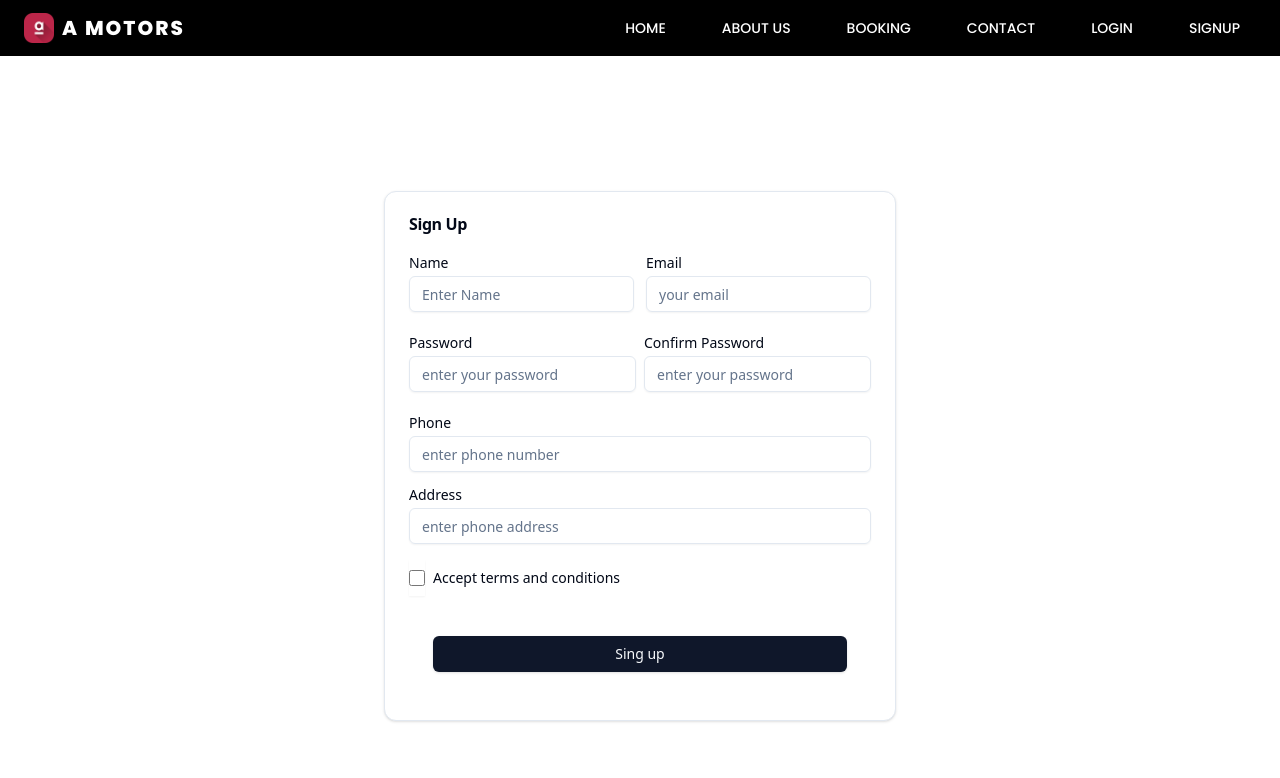
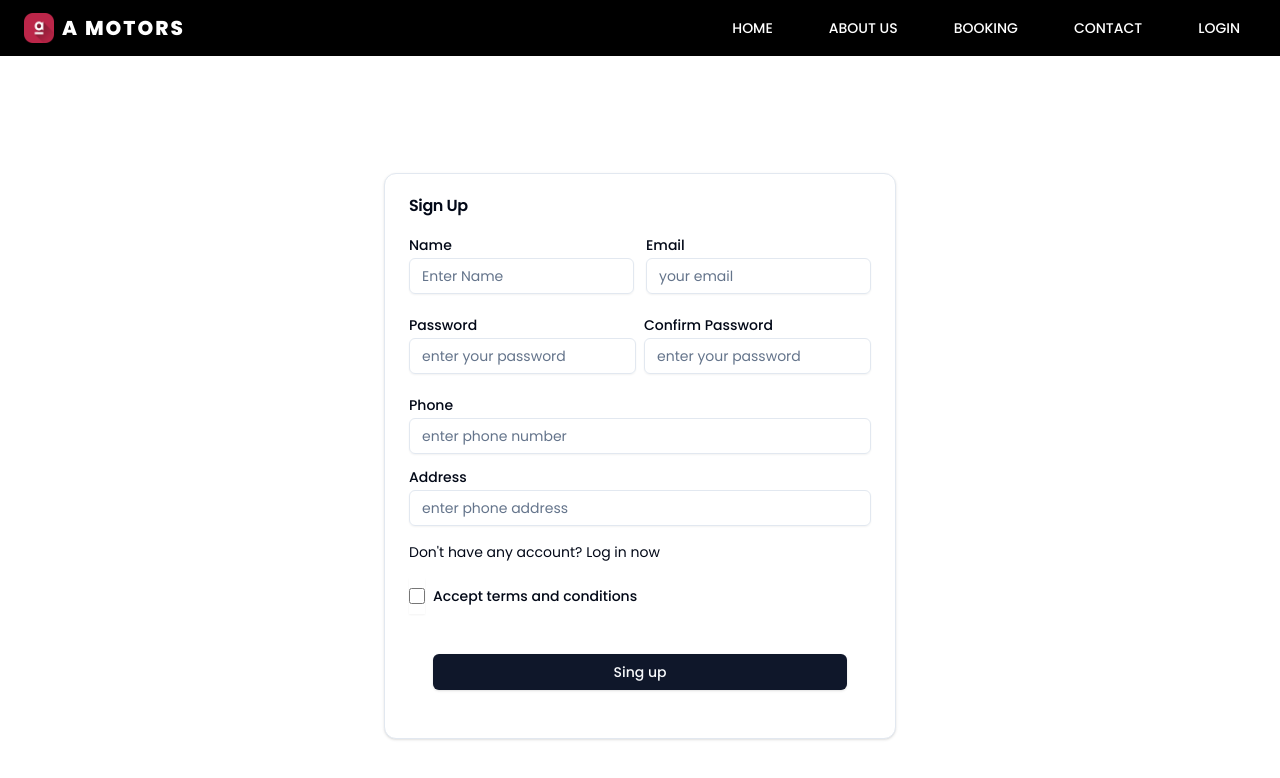
Before and after one commit to ashraf56/A-motors-Frontend, a React (Vite) app: page /signup in a window 1280 px wide. Shown: the top 778 px of the page. Built offline with nearby package versions, Linux system fonts and the light colour scheme.

Commit message:
Login and signup page error fixed

```diff
--- a/src/components/Authpage/Login.tsx
+++ b/src/components/Authpage/Login.tsx
@@ -14,6 +14,7 @@ import { setUser } from "@/redux/feature/auth/authSlice";
 import { useAppDispatch } from "@/redux/hook";
 import { tokenVerify } from "@/utills/Tokenverify";
 import { FieldValues, SubmitHandler, useForm } from "react-hook-form";
+import { Link } from "react-router-dom";
 import { toast } from "sonner";
 
 const Login = () => {
@@ -48,7 +49,7 @@ const Login = () => {
 
     }
     return (
-        <div className="flex flex-col justify-center items-center h-[80vh] my-10 md:my-0">
+        <div className="flex flex-col justify-center font-CustomFont items-center h-[80vh] my-10 md:my-0">
             <Card className="w-full max-w-lg">
                 <CardHeader>
                     <CardTitle>Log in now</CardTitle>
@@ -81,6 +82,9 @@ const Login = () => {
                                 })} />
                                 {errors.password && <span className="text-sm text-red-700"> {errors.password?.message as string} </span>}
                             </div>
+                            <div className="text-sm">
+                                <p>Don't have any account? <Link to={'/signup'}>Sign up now</Link></p>
+                            </div>
 
 
                         </div>
--- a/src/components/Authpage/Signup.tsx
+++ b/src/components/Authpage/Signup.tsx
@@ -10,6 +10,7 @@ import { Input } from "@/components/ui/input"
 import { Label } from "@/components/ui/label"
 import { useSignUpUserMutation } from "@/redux/feature/auth/authApi";
 import { FieldValues, SubmitHandler, useForm } from "react-hook-form";
+import { Link } from "react-router-dom";
 import { toast } from "sonner";
 
 
@@ -53,7 +54,7 @@ const Signup = () => {
 
     }
     return (
-        <div className="flex flex-col justify-center items-center h-[100vh] my-10 md:my-0">
+        <div className="flex flex-col justify-center font-CustomFont items-center h-[100vh] my-10 md:my-0">
             <Card className="w-full max-w-lg">
                 <CardHeader>
                     <CardTitle>Sign Up</CardTitle>
@@ -116,6 +117,9 @@ const Signup = () => {
                                 <Input id="address" placeholder="enter phone address" {...register('address')} />
                             </div>
 
+                            <div className="text-sm"                            >
+                                <p>Don't have any account? <Link to={'/login'}>Log in now</Link></p>
+                            </div>
                             <div className="flex items-center space-x-2 ">
                                 <Input id="terms"
                                     type="checkbox"
@@ -137,6 +141,7 @@ const Signup = () => {
                             </div>
                             {errors.terms && <span className="text-sm text-red-700">
                                 {errors.terms?.message as string} </span>}
+
                         </div>
 
                         <CardFooter className="flex justify-center mt-10">
--- a/src/page/Header.tsx
+++ b/src/page/Header.tsx
@@ -26,7 +26,7 @@ const Header = () => {
                         Home
                     </Link>
                 </Button>
-                <Button variant={'ghost'} size={"default"} className="uppercase bg-transparent hover:bg-transparent"  >
+                <Button variant={'ghost'} size={"default"} className="uppercase "  >
                     <Link to={'/aboutus'}
                     >
                         About us
@@ -38,32 +38,27 @@ const Header = () => {
                         Booking
                     </Link>
                 </Button>
-                <Button variant={'ghost'} size={"default"} className="uppercase bg-transparent hover:bg-transparent" >
+                <Button variant={'ghost'} size={"default"} className="uppercase " >
                     <Link to={'/'}
                     >
                         Contact
                     </Link>
                 </Button>
                 {user ?
-                    <Button variant={'ghost'} size={"default"} className="uppercase bg-transparent hover:bg-transparent" onClick={() => dispatch(logout())}>
+                    <Button variant={'ghost'} size={"default"} className="uppercase" onClick={() => dispatch(logout())}>
 
 
                         Logout
 
                     </Button>
                     :
-                    <> <Button variant={'ghost'} size={"default"} className="uppercase bg-transparent hover:bg-transparent" >
+                    <Button variant={'ghost'} size={"default"} className="uppercase" >
                         <Link to={'/login'}
                         >
                             Login
                         </Link>
                     </Button>
-                        <Button variant={'ghost'} size={"default"} className="uppercase bg-transparent hover:bg-transparent" >
-                            <Link to={'/signup'}
-                            >
-                                Signup
-                            </Link>
-                        </Button></>}
+                }
 
 
 
```
